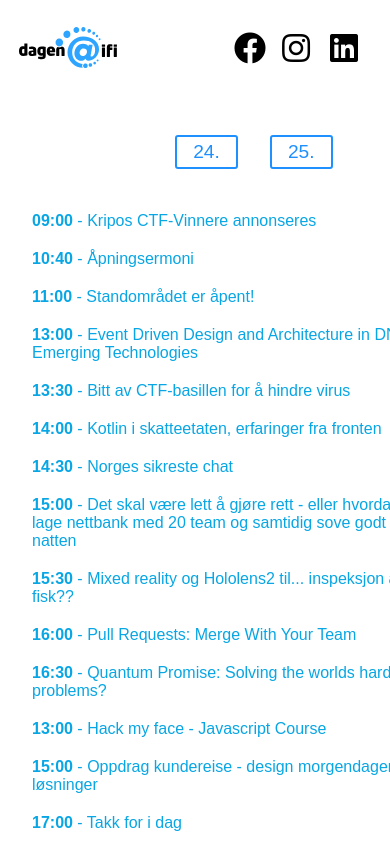
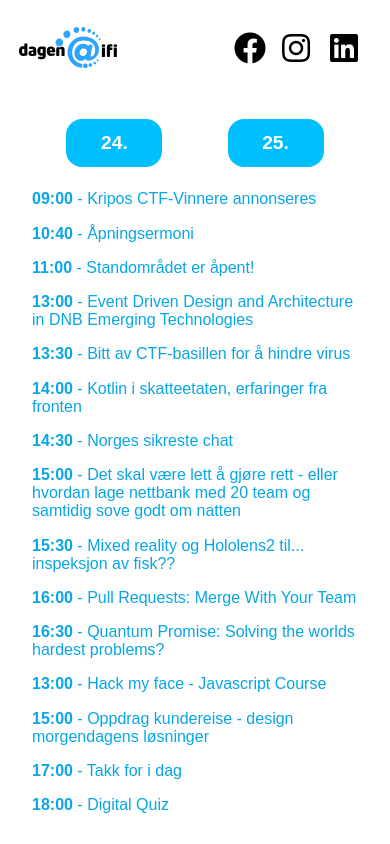
Before and after one commit to ifi-dagen/webpage, a React (Create React App) app: page /program in a window 390 px wide. Built offline with nearby package versions, Linux system fonts and the light colour scheme.

Commit message:
Små justeringer på program og statusbar for fin tekst

```diff
--- a/src/pages/front/Front.js
+++ b/src/pages/front/Front.js
@@ -203,10 +203,6 @@ const NavItem = styled.div`
   border-radius: 1rem;
   font-size: 1.2rem;
   grid-column: 1/-1;
-
-  a{
-    color: rgb(80,89,98);
-  }
 `
 
 const ErGrid = styled.div`
--- a/src/pages/program/Program.js
+++ b/src/pages/program/Program.js
@@ -1,4 +1,5 @@
 import React, { Component } from 'react';
+import styled from 'styled-components'
 import './program.css';
 import ProgramStatus from '../../components/ProgramStatus.js';
 import program_info from '../../data/program_info.js'
@@ -24,8 +25,8 @@ class Program extends Component {
 
   programfilter = () => {
     return (<div className="programfilter">
-      <button className="program-btn btn-lg" onClick={() => {this.setState({filterDag: "2020-09-24"})}}>24.</button>
-      <button className="program-btn btn-lg" onClick={() => {this.setState({filterDag: "2020-09-25"})}}>25.</button>
+      <FilterButton  onClick={() => {this.setState({filterDag: "2020-09-24"})}}>24.</FilterButton>
+      <FilterButton  onClick={() => {this.setState({filterDag: "2020-09-25"})}}>25.</FilterButton>
     </div>)
   }
 
@@ -46,6 +47,10 @@ class Program extends Component {
       </div>)
   }
 
+  formatedText = (text) => {
+    return text.split("\n").map(item => {return (<p>{item}</p>)})
+  }
+
   detaljertekort = (dag) => {
     return (<div>
       {program_info.map((hendinger, index) => {
@@ -57,7 +62,7 @@ class Program extends Component {
             <h3>{hendinger.tittel}</h3>
             <h6>{this.klokkeslett(hendinger.start)}-{this.klokkeslett(hendinger.slutt)}</h6>
             <h4><a href={hendinger.link}>delta her!</a></h4>
-            <p>{hendinger.beskrivelse}</p>
+            <p>{this.formatedText(hendinger.beskrivelse)}</p>
           </div>
         </div>)
       })}
@@ -90,4 +95,25 @@ class Program extends Component {
   }
 }
 
+const FilterButton = styled.button`
+  text-align: center;
+  background-color: deepskyblue;
+  padding: .8rem;
+  color: white;
+  text-decoration: none;
+  font-weight: bold;
+  border-radius: 1rem;
+  border:none;
+  font-size: 1.2rem;
+  min-width: 6rem;
+
+  :hover {
+    background-color: dodgerblue;
+    transform: scale(1, 1.1);
+    -webkit-transform: scale(1, 1.1);
+    box-shadow: 0px 1px 0px 0px;
+  }
+`
+
+
 export default Program;
--- a/src/pages/program/program.css
+++ b/src/pages/program/program.css
@@ -35,11 +35,11 @@
 }
 
 .Programinnhold{
-  width: 100%;
+  max-width: 850px;
   min-width: 400px;
   margin: auto;
-  padding: 0 10rem;
-  font-size: 2rem;
+  padding: 0 8rem;
+  font-size: 1.5rem;
 }
 
 .event-detail{
@@ -48,6 +48,7 @@
 
 .programLink{
   text-decoration: none;
+  width: 100%;
 }
 
 .programLink:hover{
@@ -79,6 +80,7 @@
 
 .hendingBilde{
   width: 100%;
+  padding: 0 1rem;
   height: auto;
 }
 
@@ -97,6 +99,13 @@
 
 }
 
+@media (max-width: 1000px) {
+  .Programinnhold{
+    margin: auto;
+    padding: 0 8rem;
+    font-size: 1.5rem;
+  }
+}
 
 @media (max-width: 767.98px) {
   .hending-beholder{
@@ -124,21 +133,23 @@
   }
 
   .Programinnhold{
-    padding: 0 1rem;
+    margin: auto;
+    padding: 0 4rem;
+    font-size: 1rem;
   }
 }
 
 @media (max-width: 500px){
   .Programinnhold{
-    width: 50%;
     margin: auto;
     padding: 0 1rem;
     font-size: 1rem;
+    min-width: 0;
   }
 
   .programfilter{
     min-width: 0;
-    width: 20%;
+    width: 90%;
     padding: 2%;
     margin: auto;
     display: flex;
```
